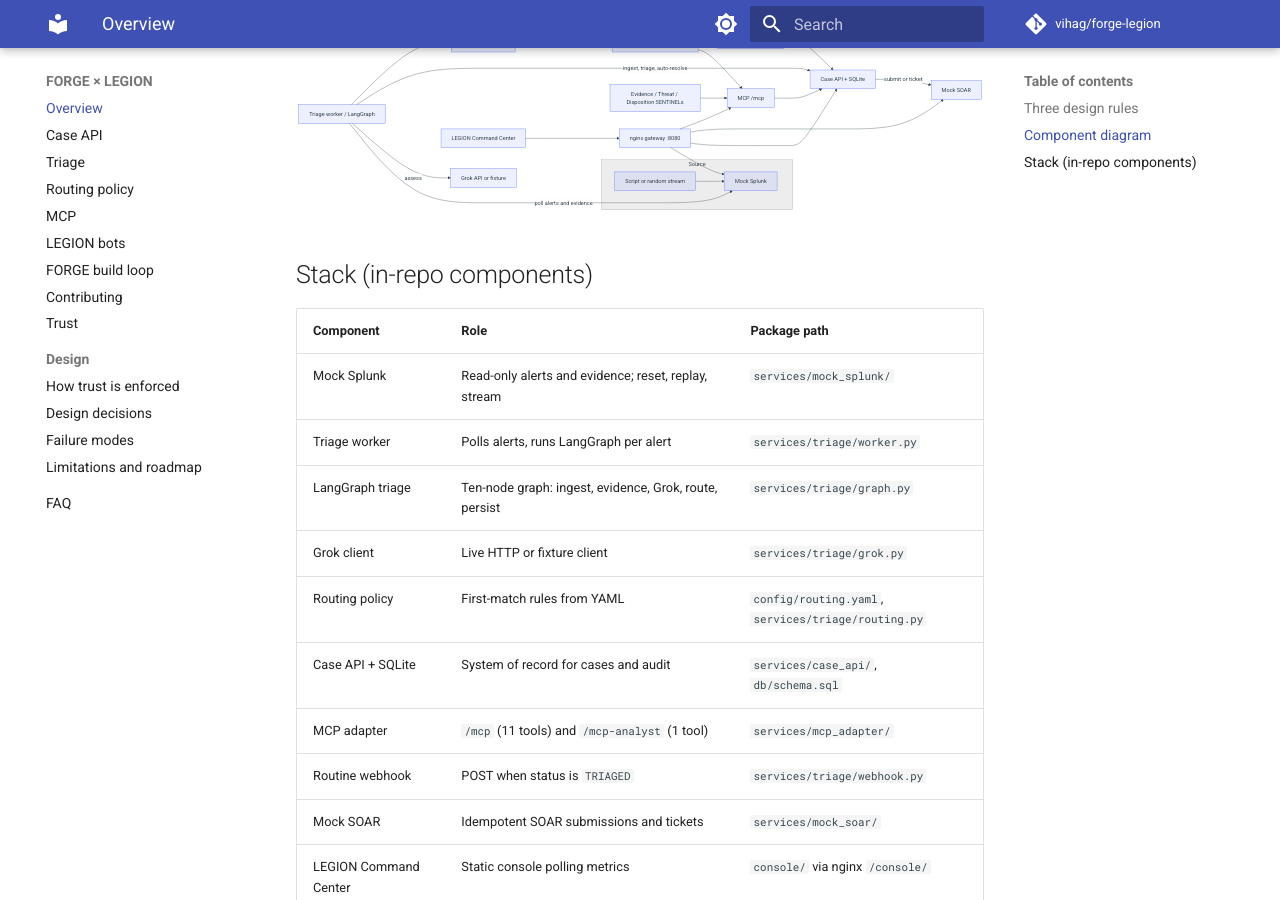
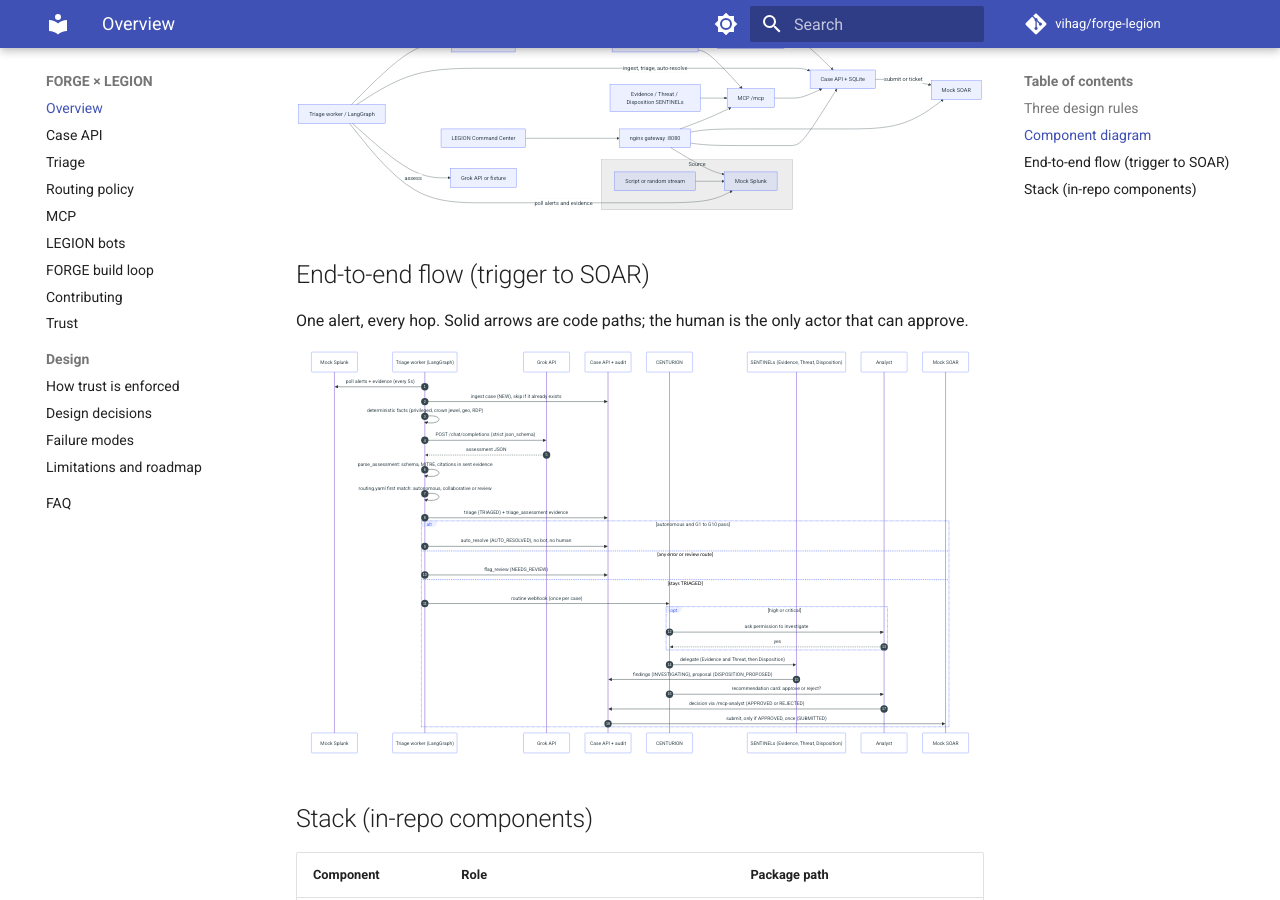
Before and after one commit to vihag/forge-legion, an MkDocs documentation site: the page built from docs/index.md, in a window 1280 px wide and 900 px high, scrolled down 632 px. Built offline with MkDocs 1.6.1 and Material for MkDocs 9.7.7, drawn with Linux system fonts in a browser that asks for light colours; comment, search, counter and statistics services are not loaded; part of the change alters nothing that is shown.

Commit message:
docs: add end-to-end trigger-to-SOAR sequence diagram to overview

````diff
--- a/docs/index.md
+++ b/docs/index.md
@@ -35,6 +35,47 @@ flowchart LR
   NG --> MCP
 ```
 
+## End-to-end flow (trigger to SOAR)
+
+One alert, every hop. Solid arrows are code paths; the human is the only actor that can approve.
+
+```mermaid
+sequenceDiagram
+  autonumber
+  participant SPL as Mock Splunk
+  participant LG as Triage worker (LangGraph)
+  participant GK as Grok API
+  participant API as Case API + audit
+  participant C as CENTURION
+  participant S as SENTINELs (Evidence, Threat, Disposition)
+  participant H as Analyst
+  participant SOAR as Mock SOAR
+  LG->>SPL: poll alerts + evidence (every 5s)
+  LG->>API: ingest case (NEW), skip if it already exists
+  LG->>LG: deterministic facts (privileged, crown jewel, geo, RDP)
+  LG->>GK: POST /chat/completions (strict json_schema)
+  GK-->>LG: assessment JSON
+  LG->>LG: parse_assessment: schema, MITRE, citations in sent evidence
+  LG->>LG: routing.yaml first match: autonomous, collaborative or review
+  LG->>API: triage (TRIAGED) + triage_assessment evidence
+  alt autonomous and G1 to G10 pass
+    LG->>API: auto_resolve (AUTO_RESOLVED), no bot, no human
+  else any error or review route
+    LG->>API: flag_review (NEEDS_REVIEW)
+  else stays TRIAGED
+    LG->>C: routine webhook (once per case)
+    opt high or critical
+      C->>H: ask permission to investigate
+      H-->>C: yes
+    end
+    C->>S: delegate (Evidence and Threat, then Disposition)
+    S->>API: findings (INVESTIGATING), proposal (DISPOSITION_PROPOSED)
+    C->>H: recommendation card: approve or reject?
+    H->>API: decision via /mcp-analyst (APPROVED or REJECTED)
+    API->>SOAR: submit, only if APPROVED, once (SUBMITTED)
+  end
+```
+
 ## Stack (in-repo components)
 
 | Component | Role | Package path |
````
